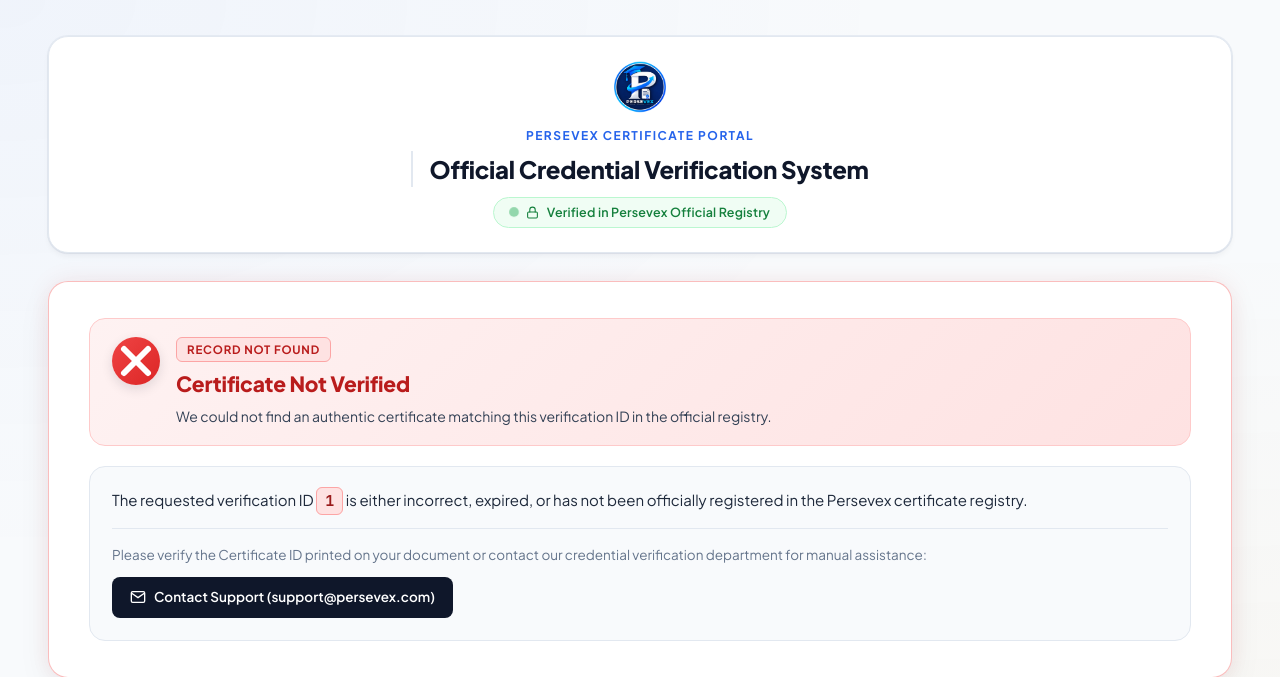
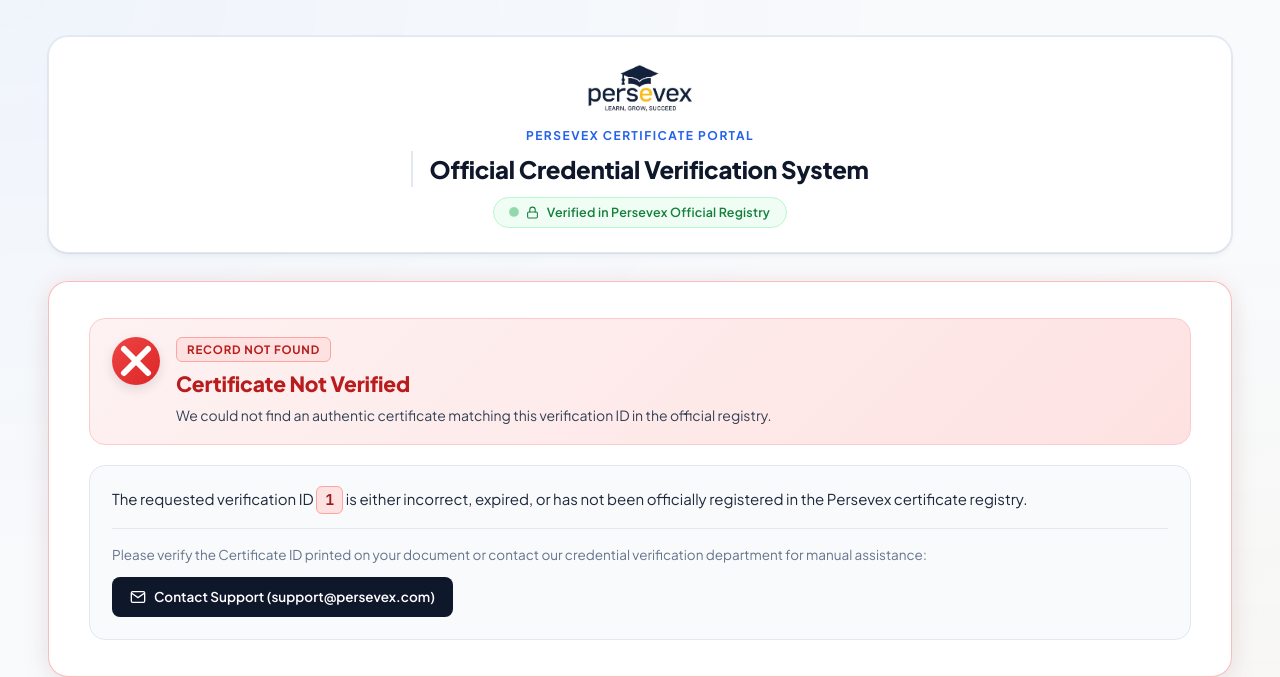
Before and after one commit to JILLELLARAGHUNATH/persevex-offer-letter-generator, a Flask app: template templates/verify.html in a window 1280 px wide. Shown: the top 677 px of the page. Run offline with Flask 3, Linux system fonts and the light colour scheme; the visitor is signed in with stand-in values (Sample User, id 1); tables that the repository leaves empty hold one stand-in row (values such as "Sample post"); the template is opened without the code that fills it: most values are stand-ins (such as "Sample title", 1, 10 or a date in 2020); parts of the project's set-up code (start-up, migrations or seed data) failed here and were passed over; some libraries are stand-ins or nearby versions.

Commit message:
Use correct verification portal logo

```diff
--- a/templates/verify.html
+++ b/templates/verify.html
@@ -48,7 +48,7 @@
         <div class="verify-brand-container">
             <div class="verify-logo-wrapper">
                 <img
-                    src="{{ url_for('static', filename='persevex-icon.png') }}"
+                    src="{{ url_for('static', filename='Untitled design.png') }}"
                     alt="Persevex Education Consultancy LLP Logo"
                     class="verify-portal-logo"
                     loading="eager"
```
